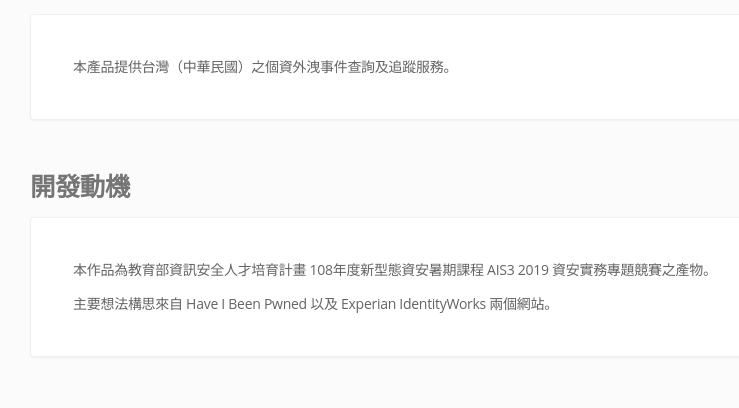
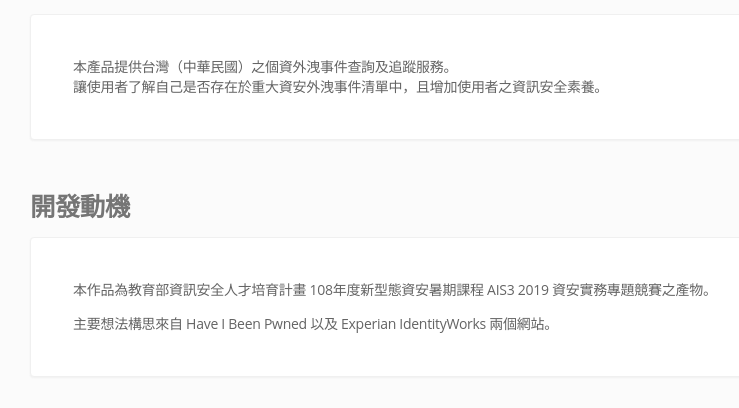
Before and after one commit to breach-tw/breach.tw, a PHP site: page /about.php in a window 1280 px wide. Shown: the part 312-720 px from the top of the page, without its empty margins (114-853 px from the left). Run offline with PHP 8.4, Linux system fonts and the light colour scheme; some libraries are stand-ins or nearby versions.

Commit message:
Updated about

```diff
--- a/about.php
+++ b/about.php
@@ -10,7 +10,7 @@
     <section class="ts narrow container">
         <h3 class="ts left aligned header">服務內容</h3>
         <div class="ts very padded segment">
-            <p>本產品提供台灣（中華民國）之個資外洩事件查詢及追蹤服務。</p>
+            <p>本產品提供台灣（中華民國）之個資外洩事件查詢及追蹤服務。<br>讓使用者了解自己是否存在於重大資安外洩事件清單中，且增加使用者之資訊安全素養。</p>
         </div>
     </section>
 
--- a/src/og.php
+++ b/src/og.php
@@ -1,7 +1,7 @@
-<meta name="description" content="本服務為針對台灣所設計的個資外洩追縱及查詢系統，可有效的查詢出個資外洩途徑。" />
+<meta name="description" content="本服務為針對台灣所設計的個資外洩追縱及查詢系統，可有效的查詢出個資外洩途徑。讓使用者了解自己是否存在於重大資安外洩事件清單中，且增加使用者之資訊安全素養。" />
 <meta property="og:title" content="<?=isset($title) ? $title.' | ':''?>台灣抓漏小天使" />
 <meta property="og:type" content="website" />
-<meta property="og:description" content="本服務為針對台灣所設計的個資外洩追縱及查詢系統，可有效的查詢出個資外洩途徑。" />
+<meta property="og:description" content="本服務為針對台灣所設計的個資外洩追縱及查詢系統，可有效的查詢出個資外洩途徑。讓使用者了解自己是否存在於重大資安外洩事件清單中，且增加使用者之資訊安全素養。" />
 <meta property="og:image" content="https://breach.tw/images/logo.png" />
 <!-- Global site tag (gtag.js) - Google Analytics -->
 <script async src="https://www.googletagmanager.com/gtag/js?id=UA-112153772-2"></script>
```
